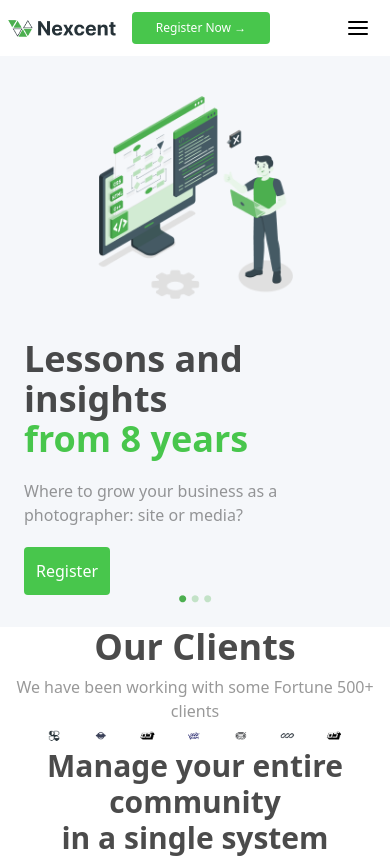
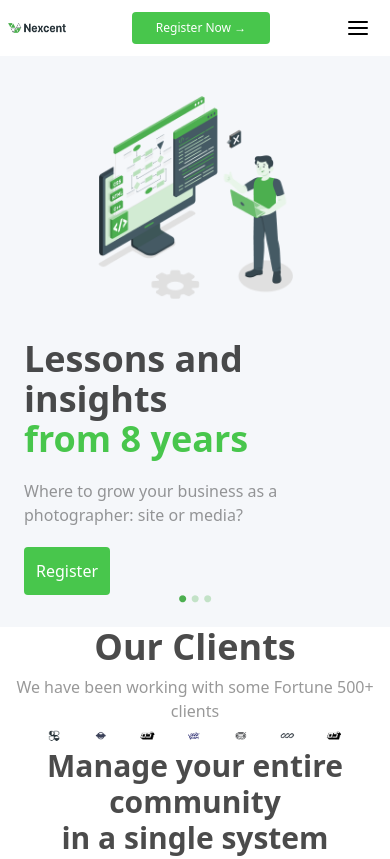
Before and after one commit to GodpeaceKs/Landing-page-Nexcent, a website: page index.html in a window 390 px wide. Shown: the top 859 px of the page. Drawn offline with Linux system fonts and the light colour scheme.

Commit message:
responsive design s9

```diff
--- a/index.html
+++ b/index.html
@@ -13,7 +13,7 @@
             <div class="sm:block sm:ml-2 md:ml-5">
             <!--Logo-->
                 <a href="#">
-                    <img src="./src/assets/images/Logo (1).png" alt="logo" class="ml-2">
+                    <img src="./src/assets/images/Logo (1).png" alt="logo" class="ml-2 w-1/2 sm:w-auto">
                 </a>
             </div>
 
```
